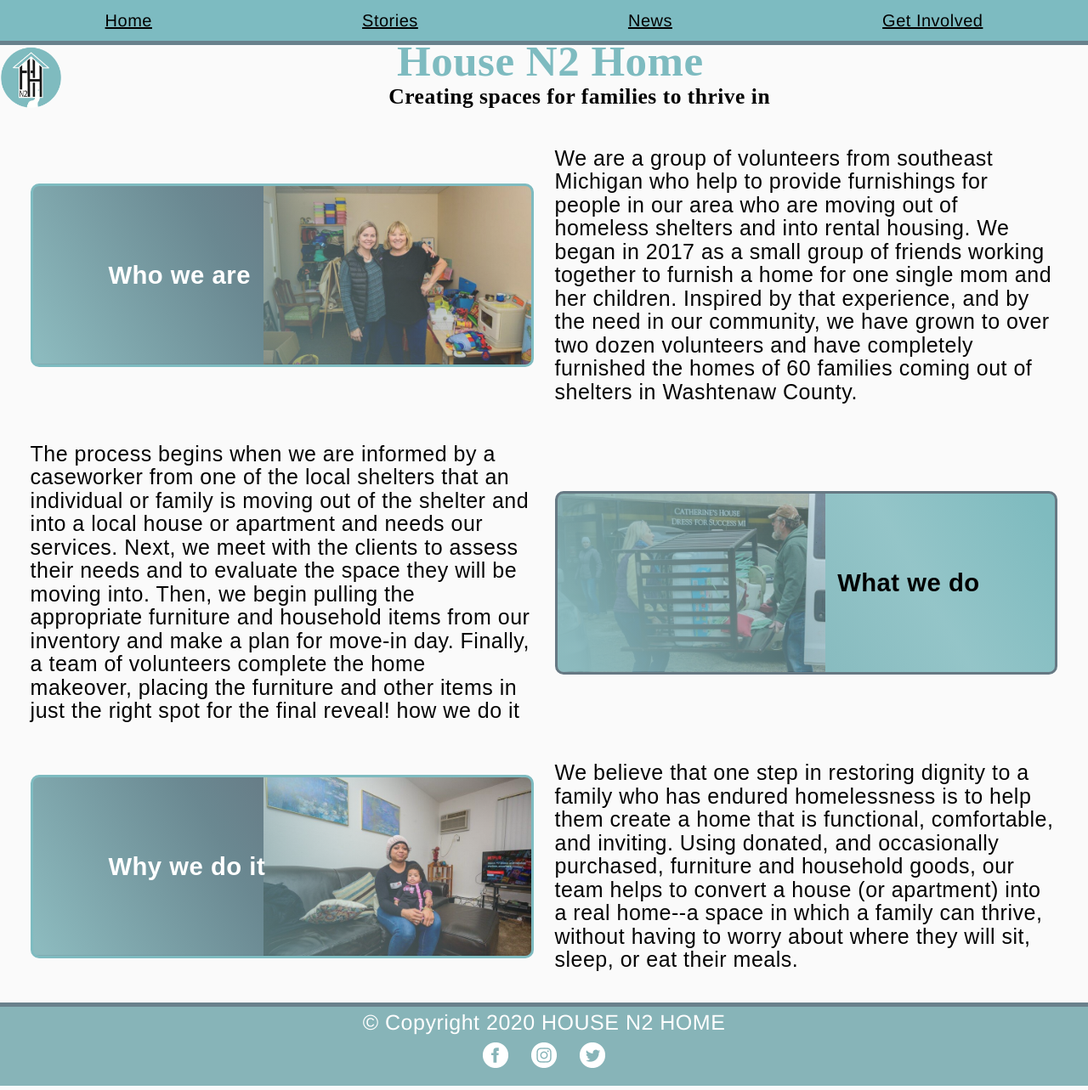
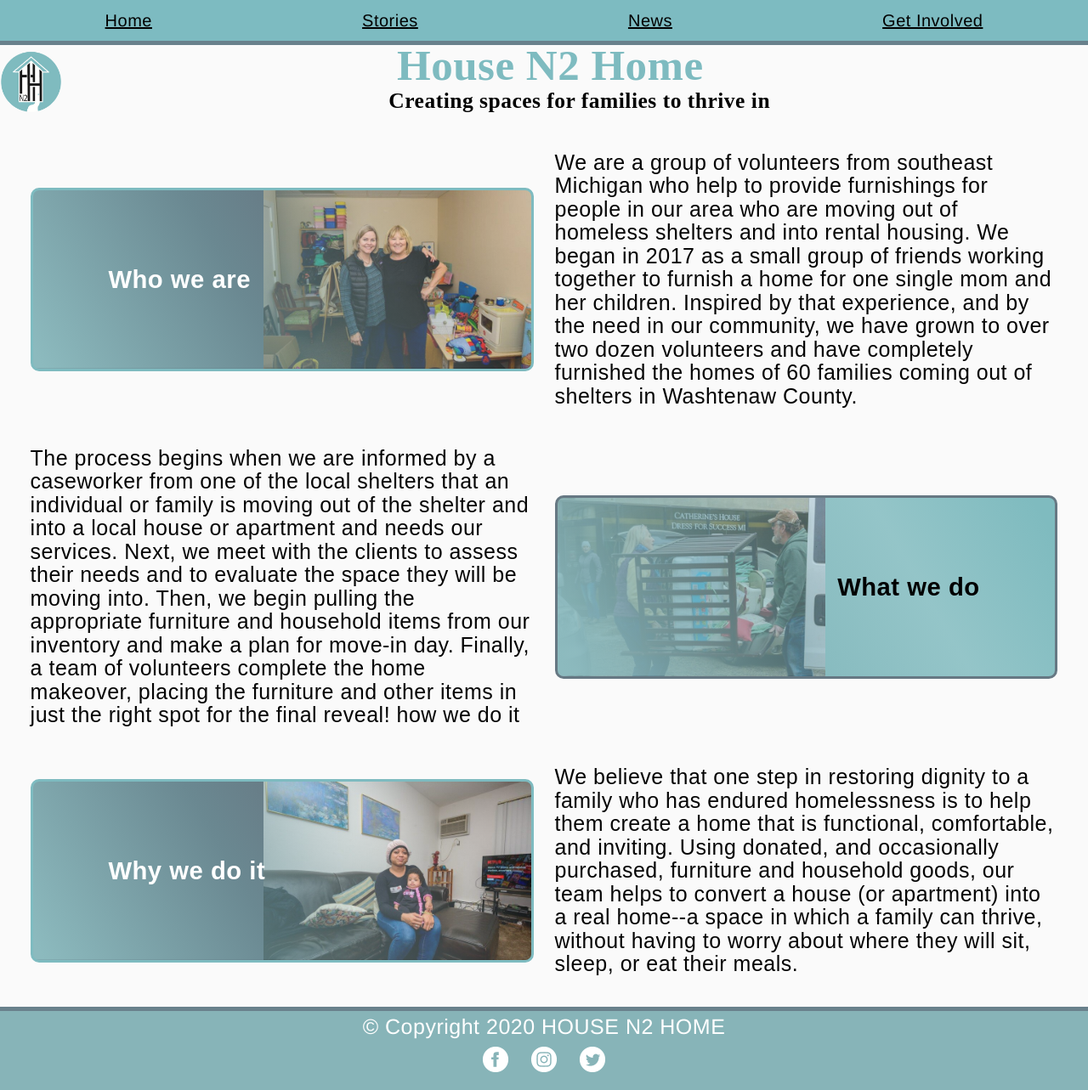
Before and after one commit to ColleenVanLent/hn2h, a Jekyll site: the page index.html, which Jekyll copies as it is, in a window 1280 px wide. Shown: the whole page at 85% size. Built offline with Jekyll 4.4.1, drawn with Linux system fonts in a browser that asks for light colours; some web fonts are replaced.

Commit message:
Update main.css

```diff
--- a/css/main.css
+++ b/css/main.css
@@ -175,6 +175,7 @@
 
 h1{
   display:inline-block;
+  width:75%;
   font-family: 'Karnak';
   color:rgb(126,187,192);
   text-align: center;
@@ -568,7 +569,7 @@
   }
 
   .index_header {
-
+  margin-top: 5px;
    /* display: inline-grid;
     grid-column: 1 / -1;
     min-height: 400px;
```
